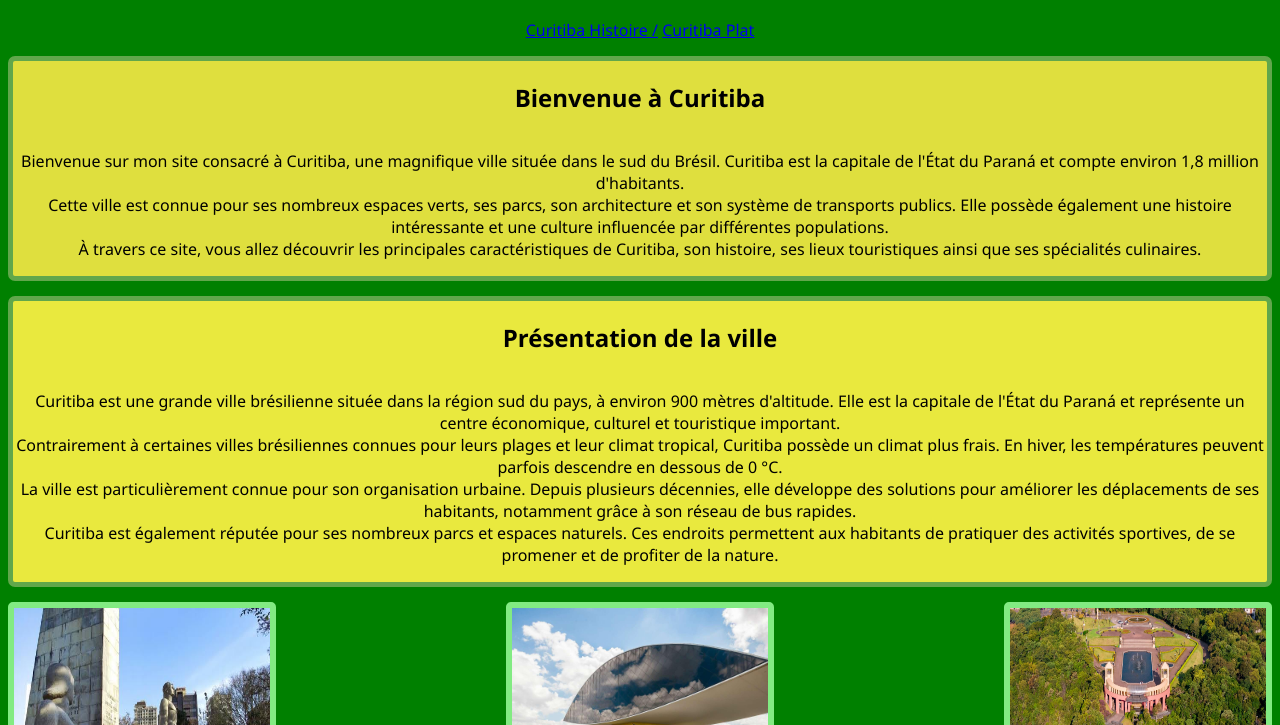
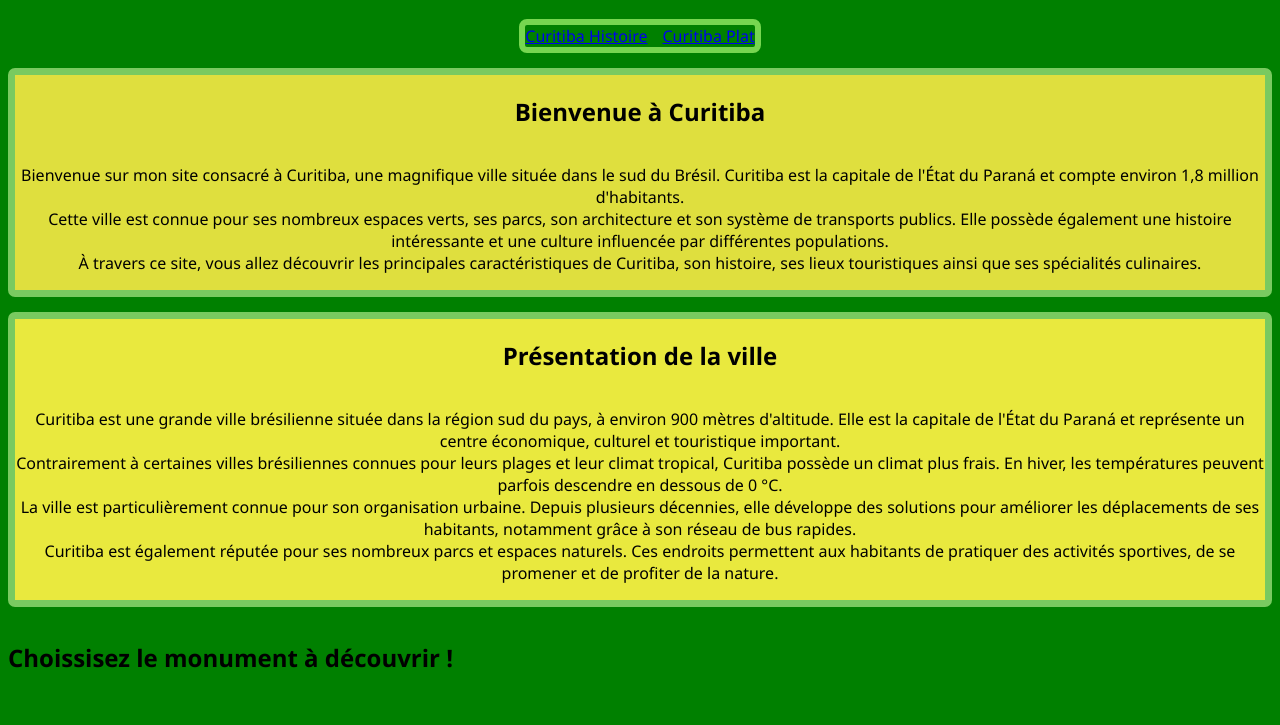
Before and after one commit to Cinq-pixel/projet_curitiba_presentations_html, a plain HTML site: page index.html in a window 1280 px wide. Shown: the part 75-800 px from the top of the page. Drawn offline with Linux system fonts and the light colour scheme; a web font is replaced by a local one.

Commit message:
Ajout d'interractions sur les images plus changement de couleurs sur certaines bordure

```diff
--- a/index.html
+++ b/index.html
@@ -15,8 +15,8 @@
         <header class="En_Tete">
             <h1>Présentation Curitiba</h1>
             <div class="lien_pricipale">
-                <a href="histoire.html">Curitiba Histoire /</a>
-                <a href="plat.html">Curitiba Plat</a>
+                <a href="https://fr.wikipedia.org/wiki/Histoire_de_Curitiba">Curitiba Histoire </a>
+                <a href="https://www.petitfute.com/v40610-curitiba/c1165-restaurants/c1248-specialites/">Curitiba Plat</a>
             </div>
         </header>
             <section class="Section_1_Index">
@@ -37,6 +37,7 @@
                         Curitiba est également réputée pour ses nombreux parcs et espaces naturels. Ces endroits permettent aux habitants de pratiquer des activités sportives, de se promener et de profiter de la nature. <br>
                 </p>
             </section>
+            <h2 class="h2_index">Choissisez le monument à découvrir !</h2>
             <div class="liens_image">
                 <a href="ParcStatus.html"> <img  class="Img_ParcStatut" src="img/Monument brésil.jpg" alt="Monument" width="500px" height="400px" ></a>
                 <a href="Muse.html"><img class="Img_Muse" src="img/Muse_Curitiba.jpg" alt="Muse"></a>
--- a/style.css
+++ b/style.css
@@ -20,7 +20,7 @@ main
 
 .Section_1_Index
 {
-    border: rgb(97, 167, 75) solid 5px ;
+    border: rgb(121, 202, 96) solid 7px ;
     border-radius: 7px;
     text-align: center;
     background-color: rgb(223, 223, 62);
@@ -30,7 +30,7 @@ main
 }
 .Section_2_Index
 {
-    border: rgb(97, 167, 75) solid 5px ;
+   border: rgb(121, 202, 96) solid 7px ;
     border-radius: 7px;
     text-align: center;
     background-color: rgb(233, 233, 62);
@@ -43,8 +43,11 @@ main
 
  .lien_pricipale
  {
-
- }
+    display: flex;
+    border: solid 6px rgb(118, 214, 80);
+    gap: 15px;
+    border-radius: 8px;
+}
 
 
 .Img_Parc
@@ -100,4 +103,13 @@ main
     align-items: center ;
     justify-content: center;
     justify-content: space-between;
+    padding-top: 90px ;
 }
+
+.h2_index
+{
+    font-family:'Segoe UI', Tahoma, Geneva, Verdana, sans-serif;
+    justify-content: center;
+    align-items: center;
+    flex-direction: row;
+}
```
Also changed, not shown: Muse.html (+11 -0 lines).
